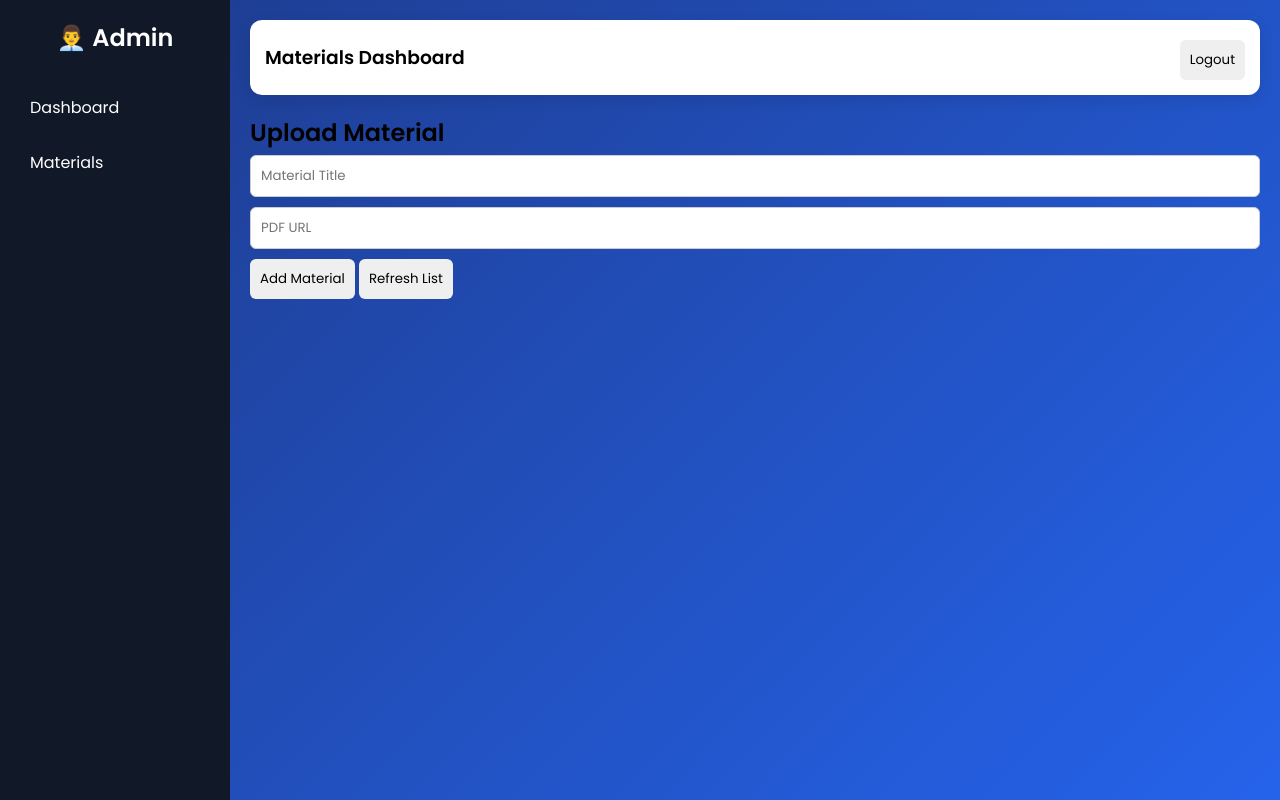
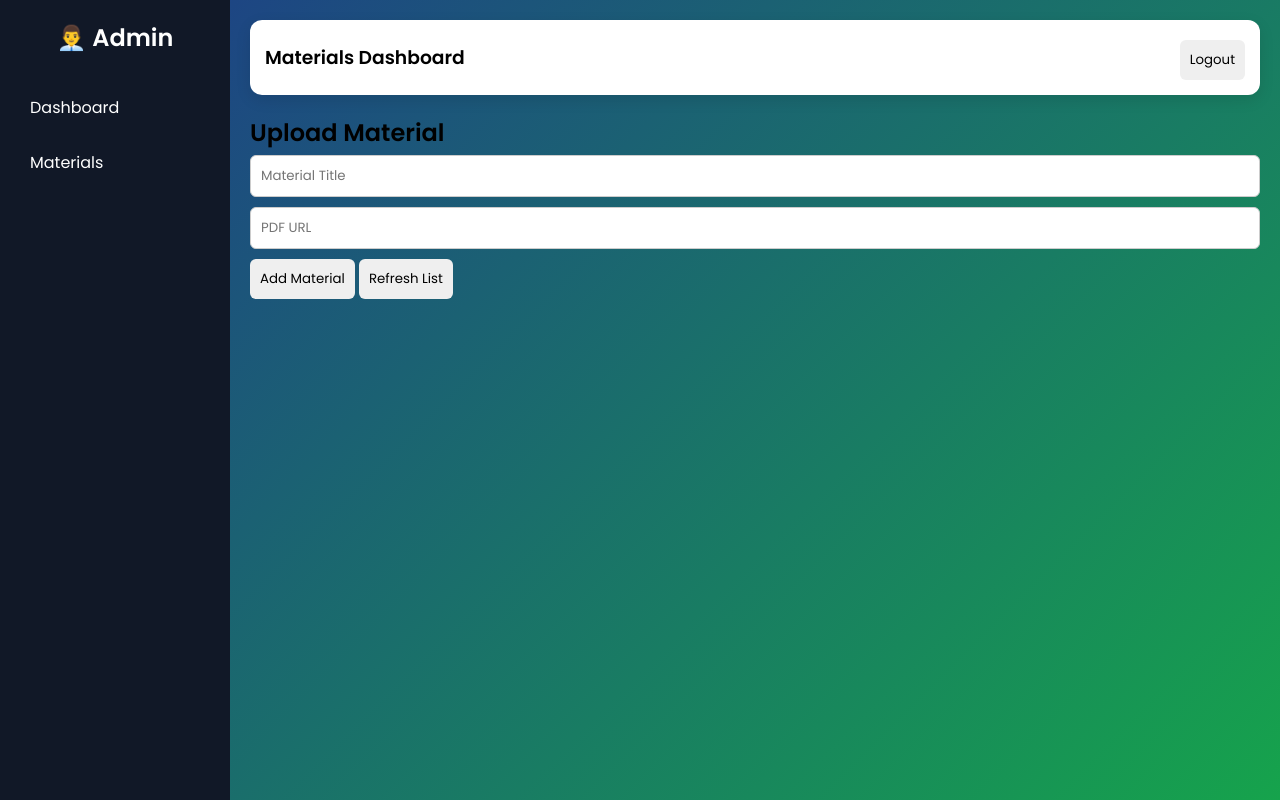
Before and after one commit to 1-satyanarayana/My-Career, a plain HTML site: page Amaterial.html in a window 1280 px wide. Drawn offline with Linux system fonts and the light colour scheme; no server answers.

Commit message:
Update Amaterial.html

```diff
--- a/Amaterial.html
+++ b/Amaterial.html
@@ -11,7 +11,7 @@
 
     body{
       display:flex;
-      background:linear-gradient(135deg,#1e3a8a,#2563eb);
+      background:linear-gradient(135deg,#1e3a8a,#16a34c);
     }
 
     .sidebar{
```
